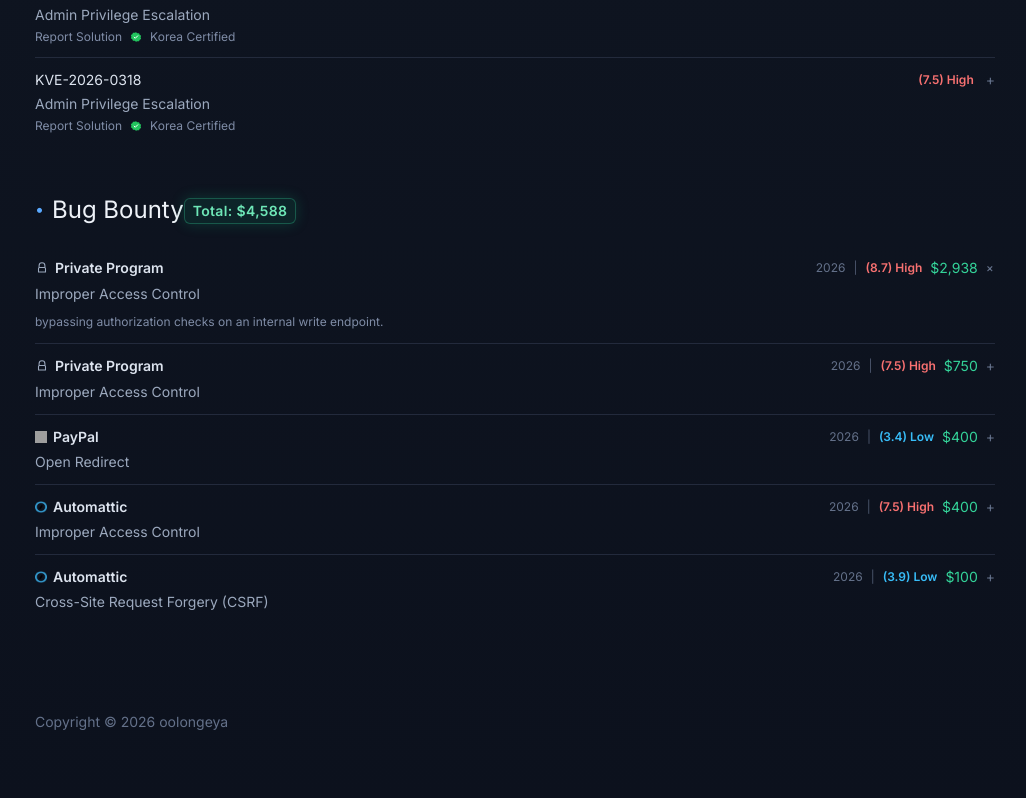
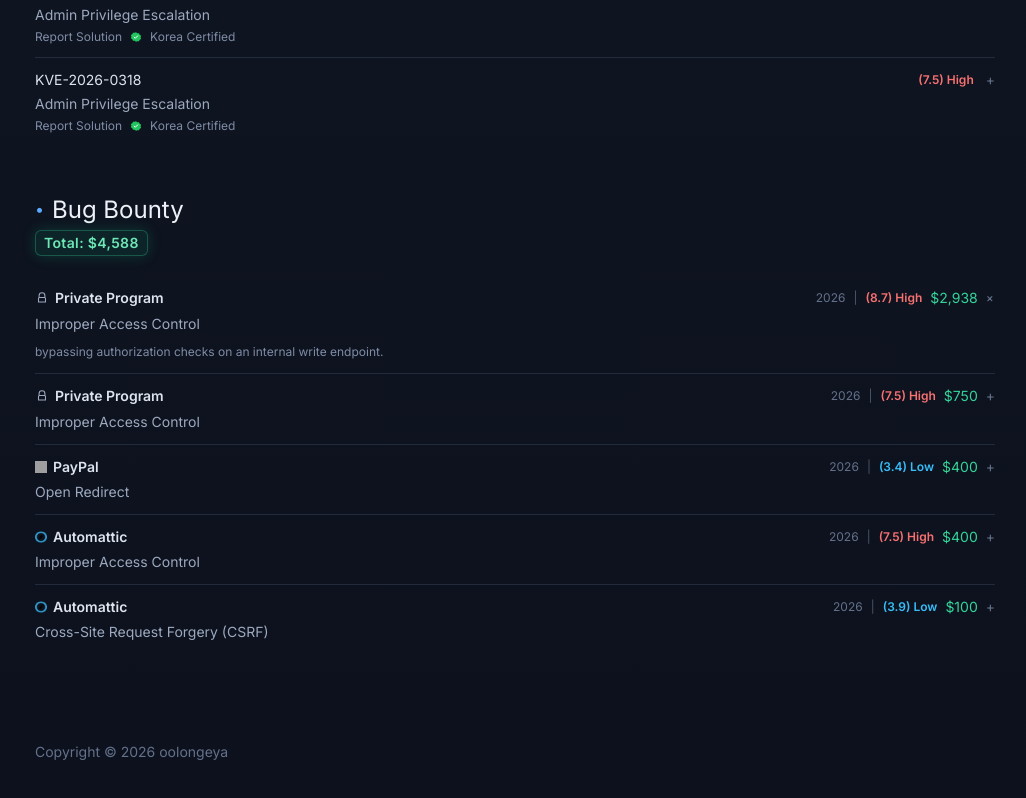
Before and after one commit to komi22/oolongeya, a Next.js app: page / in a window 1280 px wide. Shown: the part 889-1687 px from the top of the page, without its empty margins (125-1151 px from the left). Built offline with nearby package versions, Linux system fonts and the light colour scheme; grey boxes are pictures that could not be loaded.

Commit message:
Adjust bounty header layout and badge labeling

```diff
--- a/app/page.js
+++ b/app/page.js
@@ -321,7 +321,7 @@ export default function Home() {
                           {v.badgeIcon ? (
                             <Image
                               src={v.badgeIcon}
-                              alt="verified badge"
+                              alt="verification"
                               width={12}
                               height={12}
                               className="h-3 w-3"
@@ -349,11 +349,11 @@ export default function Home() {
       </section>
 
       <section id="bug-bounty" className="mb-14 reveal">
-        <h2 className="inline-flex items-center gap-2 font-ui text-2xl text-ink-50">
+        <h2 className="flex items-center gap-2 font-ui text-2xl text-ink-50">
           <span className="-translate-y-px text-base leading-none text-accent">•</span>
           <span>Bug Bounty</span>
         </h2>
-        <p className="mt-1 inline-flex rounded-md border border-emerald-400/30 bg-emerald-500/10 px-2 py-0.5 font-ui text-sm font-semibold tracking-wide text-emerald-300 shadow-[0_0_14px_rgba(16,185,129,0.22)]">
+        <p className="mt-1 inline-flex w-fit rounded-md border border-emerald-400/30 bg-emerald-500/10 px-2 py-0.5 font-ui text-sm font-semibold tracking-wide text-emerald-300 shadow-[0_0_14px_rgba(16,185,129,0.22)]">
           Total: ${bountyTotalFormatted}
         </p>
         <ul className="mt-5 divide-y divide-ink-700/60">
```
